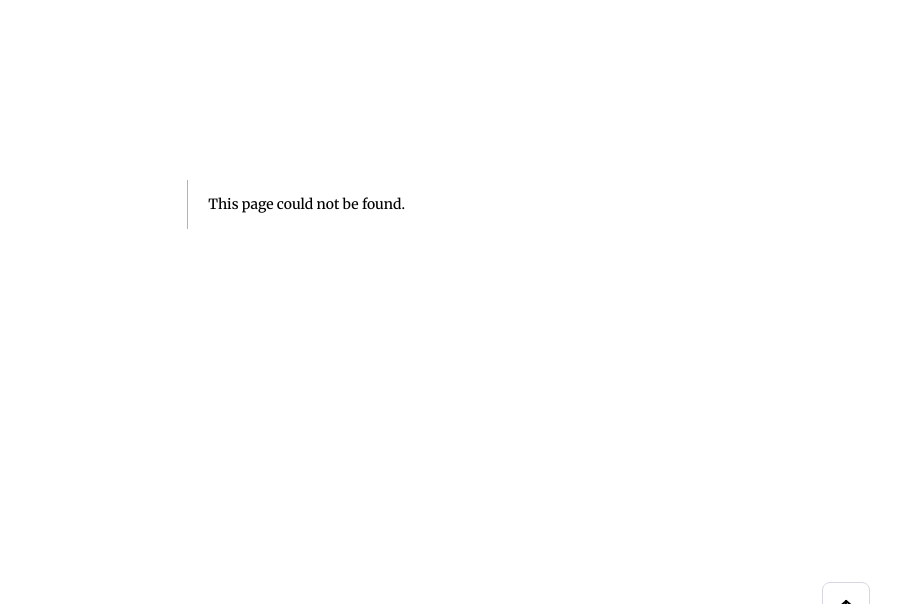
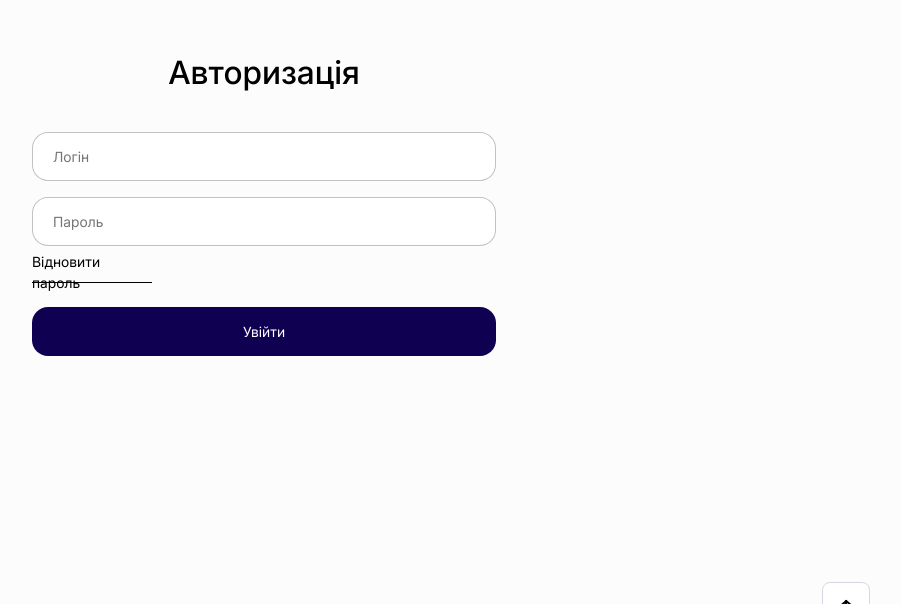
Before and after one commit to 7flowsstudio/art-bud-sofia, a Next.js app: page /login in a window 1280 px wide. Before the commit this address had no page. Shown: the part 196-800 px from the top of the page, without its empty margins (376-1277 px from the left). Built offline with nearby package versions, Linux system fonts and the light colour scheme; no server answers; sample sign-in values are in the browser's storage.

Commit message:
firebase-auth-work

```diff
--- /dev/null
+++ b/firebaseConfig.js
@@ -0,0 +1,15 @@
+import { initializeApp } from "firebase/app";
+import { getAuth } from "firebase/auth";
+import { getDatabase } from "firebase/database";
+
+const firebaseConfig = {
+  apiKey: process.env.NEXT_PUBLIC_FIREBASE_API_KEY,
+  authDomain: process.env.NEXT_PUBLIC_FIREBASE_AUTH_DOMAIN,
+  databaseURL: process.env.NEXT_PUBLIC_FIREBASE_DATABASE_URL,
+  projectId: process.env.NEXT_PUBLIC_FIREBASE_PROJECT_ID,
+};
+
+const app = initializeApp(firebaseConfig);
+
+export const auth = getAuth(app);
+export const db = getDatabase(app);
--- a/package.json
+++ b/package.json
@@ -12,6 +12,7 @@
     "@reduxjs/toolkit": "^2.9.0",
     "axios": "^1.12.2",
     "clsx": "^2.1.1",
+    "firebase": "^12.6.0",
     "formik": "^2.4.9",
     "next": "^16.0.7",
     "nodemailer": "^7.0.11",
--- /dev/null
+++ b/src/app/login/page.tsx
@@ -0,0 +1,9 @@
+"use client";
+
+import Authorization from "@/components/Admin/Authorization/Authorization";
+
+const Page = () => {
+  return <Authorization />;
+};
+
+export default Page;
--- a/src/components/Admin/Authorization/Authorization.tsx
+++ b/src/components/Admin/Authorization/Authorization.tsx
@@ -1,6 +1,12 @@
 "use client";
 import React, { useEffect, useState } from "react";
 import s from "./Authorization.module.css";
+import {
+  signInWithEmailAndPassword,
+  sendPasswordResetEmail,
+} from "firebase/auth";
+import { auth } from "../../../../firebaseConfig";
+import { useRouter } from "next/navigation";
 import { ErrorMessage, Field, Form, Formik } from "formik";
 import { validationSchemaRegister } from "@/data/validationSchema";
 
@@ -11,22 +17,41 @@ type AuthProps = {
 
 const Authorization = () => {
   const [isVisual, setIsVisual] = useState(false);
+  const router = useRouter();
+
   useEffect(() => {
-		setTimeout(() => {
-			setIsVisual(true);
-		}, 500);
+    const timer = setTimeout(() => setIsVisual(true), 500);
+    return () => clearTimeout(timer);
   }, []);
+
   const initialValues: AuthProps = {
     email: "",
     password: "",
   };
 
-	const hundlerAuth = (value: AuthProps) => {
-		const authData = {
-			email: value.email,
-			password: value.password,
+  const hundlerAuth = async (value: AuthProps) => {
+    try {
+      await signInWithEmailAndPassword(auth, value.email, value.password);
+
+      router.push("/admin");
+    } catch (error: unknown) {
+      alert("Невірний логін або пароль");
+      console.error(error);
+    }
   };
-		console.log("DATA", authData);
+  const handleResetPassword = async (email: string) => {
+    if (!email) {
+      alert("Введи email для відновлення пароля");
+      return;
+    }
+
+    try {
+      await sendPasswordResetEmail(auth, email);
+      alert("Лист для відновлення пароля надіслано");
+    } catch (error) {
+      alert("Помилка відновлення пароля");
+      console.error(error);
+    }
   };
 
   return (
@@ -40,6 +65,7 @@ const Authorization = () => {
               validationSchema={validationSchemaRegister}
               onSubmit={hundlerAuth}
             >
+              {({ values }) => (
                 <Form className={s.form}>
                   <div className={s.inputWrapper}>
                     <label className={s.label}>
@@ -55,11 +81,12 @@ const Authorization = () => {
                         className={s.error}
                       />
                     </label>
+
                     <label className={s.label}>
                       <Field
                         type="password"
                         name="password"
-											autoComplete="new-password"
+                        autoComplete="current-password"
                         placeholder="Пароль"
                         className={s.input}
                       />
@@ -70,14 +97,20 @@ const Authorization = () => {
                       />
                     </label>
 
-									<button type="button" className={s.btnRestore}>
+                    <button
+                      type="button"
+                      className={s.btnRestore}
+                      onClick={() => handleResetPassword(values.email)}
+                    >
                       Відновити пароль
                     </button>
                   </div>
+
                   <button type="submit" className={s.btnEnter}>
                     Увійти
                   </button>
                 </Form>
+              )}
             </Formik>
           </div>
         </div>
```
Also changed, not shown: src/app/admin/page.tsx (+21 -7 lines), 1 other file (tests, documents, lock files or other folders). Lines whose indentation alone changed are shown as unchanged.
